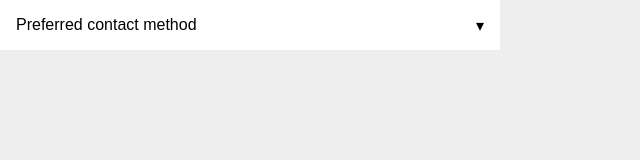
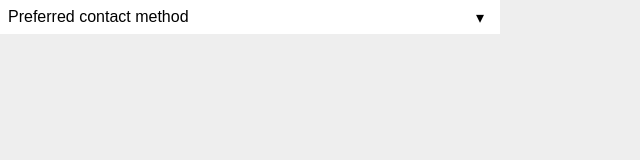
Before and after one commit to ijmccallum/HTML-select-option, a plain HTML site: page Original/plain.html in a window 1280 px wide. Shown: the whole page, without its empty margins (0-640 px from the left). Drawn offline with Linux system fonts and the light colour scheme.

Commit message:
CSS reset - doesn't look promising

```diff
--- a/Original/css/cs-select.css
+++ b/Original/css/cs-select.css
@@ -28,7 +28,7 @@ div.cs-select:focus {
 	display: block;
 	position: relative;
 	cursor: pointer;
-	padding: 1em;
+	padding: 0.5em;
 	white-space: nowrap;
 	overflow: hidden;
 	text-overflow: ellipsis;
--- /dev/null
+++ b/cssReset/css/meyers-reset.css
@@ -0,0 +1,48 @@
+/* http://meyerweb.com/eric/tools/css/reset/
+   v2.0 | 20110126
+   License: none (public domain)
+*/
+
+html, body, div, span, applet, object, iframe,
+h1, h2, h3, h4, h5, h6, p, blockquote, pre,
+a, abbr, acronym, address, big, cite, code,
+del, dfn, em, img, ins, kbd, q, s, samp,
+small, strike, strong, sub, sup, tt, var,
+b, u, i, center,
+dl, dt, dd, ol, ul, li,
+fieldset, form, label, legend,
+table, caption, tbody, tfoot, thead, tr, th, td,
+article, aside, canvas, details, embed,
+figure, figcaption, footer, header, hgroup,
+menu, nav, output, ruby, section, summary,
+time, mark, audio, video {
+  margin: 0;
+  padding: 0;
+  border: 0;
+  font-size: 100%;
+  font: inherit;
+  vertical-align: baseline;
+}
+/* HTML5 display-role reset for older browsers */
+article, aside, details, figcaption, figure,
+footer, header, hgroup, menu, nav, section {
+  display: block;
+}
+body {
+  line-height: 1;
+}
+ol, ul {
+  list-style: none;
+}
+blockquote, q {
+  quotes: none;
+}
+blockquote:before, blockquote:after,
+q:before, q:after {
+  content: '';
+  content: none;
+}
+table {
+  border-collapse: collapse;
+  border-spacing: 0;
+}
```
Also changed, not shown: cssReset/index.html (added, +22 -0 lines).
